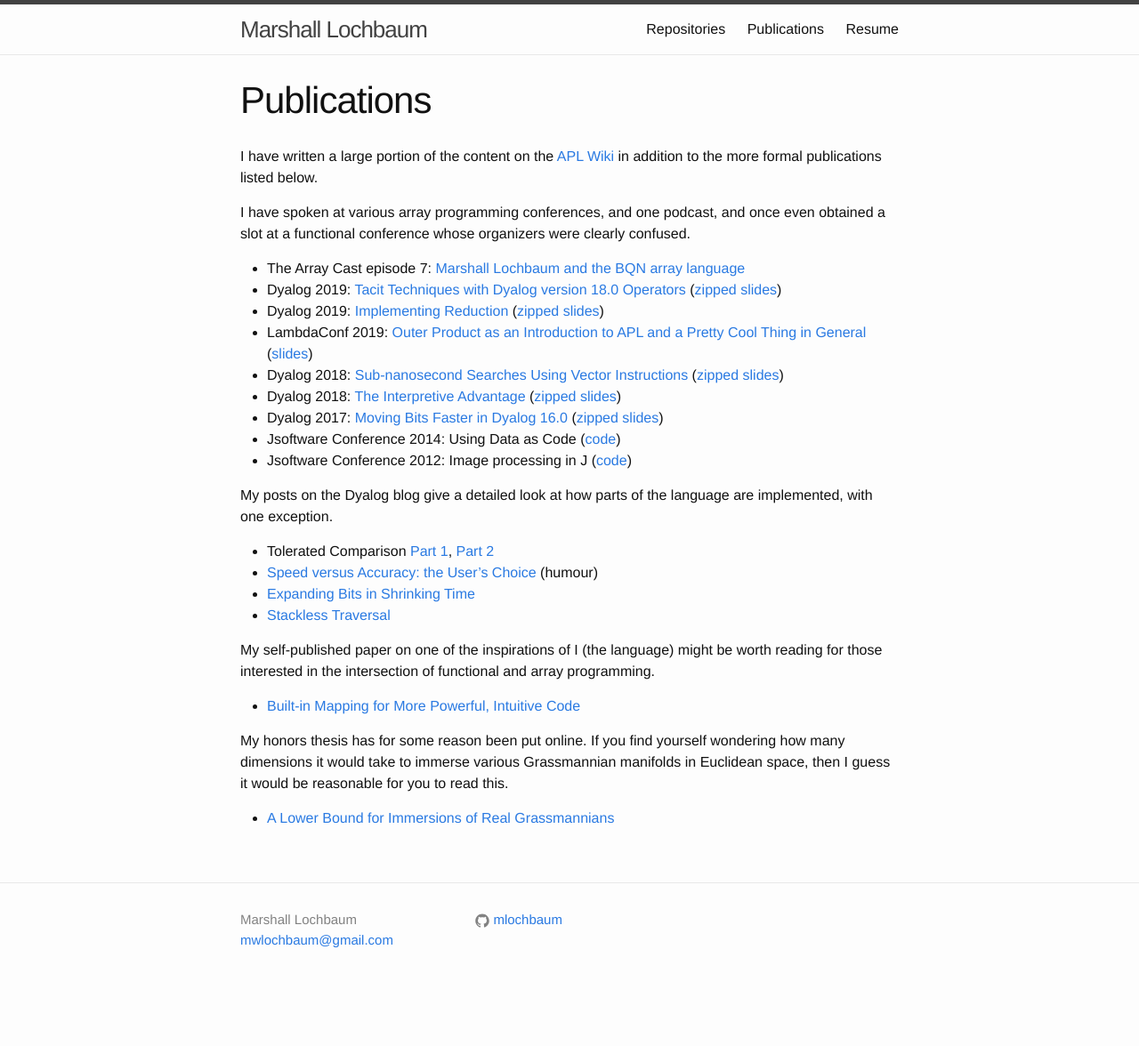
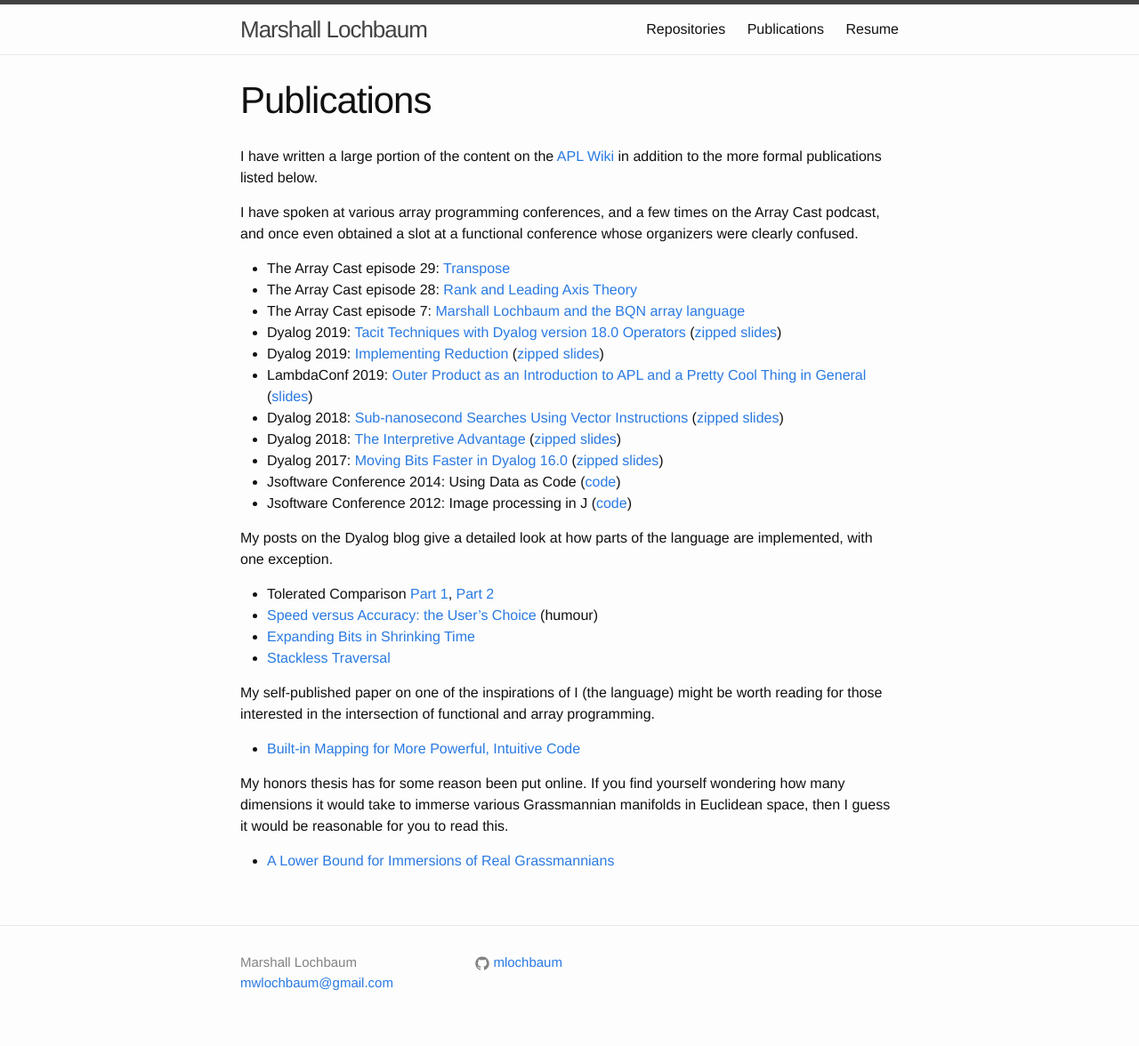
Before and after one commit to mlochbaum/mlochbaum.github.io, a Jekyll site: the page built from publications.markdown, in a window 1280 px wide. Shown: the whole page at 89% size. Built offline with Jekyll 4.4.1, drawn with Linux system fonts in a browser that asks for light colours; before the commit the page ends 1128 px from its top, so only the background shows below that.

Commit message:
Include recent Array Casts in publications page

```diff
--- a/publications.markdown
+++ b/publications.markdown
@@ -5,7 +5,9 @@ title:  "Publications"
 
 I have written a large portion of the content on the [APL Wiki](https://aplwiki.com/wiki/Main_Page) in addition to the more formal publications listed below.
 
-I have spoken at various array programming conferences, and one podcast, and once even obtained a slot at a functional conference whose organizers were clearly confused.
+I have spoken at various array programming conferences, and a few times on the Array Cast podcast, and once even obtained a slot at a functional conference whose organizers were clearly confused.
+- The Array Cast episode 29: [Transpose](https://www.arraycast.com/episodes/episode28-rank-and-leading-axis-gbbpe)
+- The Array Cast episode 28: [Rank and Leading Axis Theory](https://www.arraycast.com/episodes/episode28-rank-and-leading-axis)
 - The Array Cast episode 7: [Marshall Lochbaum and the BQN array language](https://www.arraycast.com/episodes/episode-07-marshall-lochbaum-and-the-bqn-array-language)
 - Dyalog 2019: [Tacit Techniques with Dyalog version 18.0 Operators](https://dyalog.tv/Dyalog19/?v=czWC4tjwzOQ) ([zipped slides](https://www.dyalog.com/uploads/conference/dyalog19/presentations/D04_Tacit_Techniques.zip))
 - Dyalog 2019: [Implementing Reduction](https://dyalog.tv/Dyalog19/?v=TqmpSP8Knvg) ([zipped slides](https://www.dyalog.com/uploads/conference/dyalog19/presentations/D09_Implementing_Reduction.zip))
```
